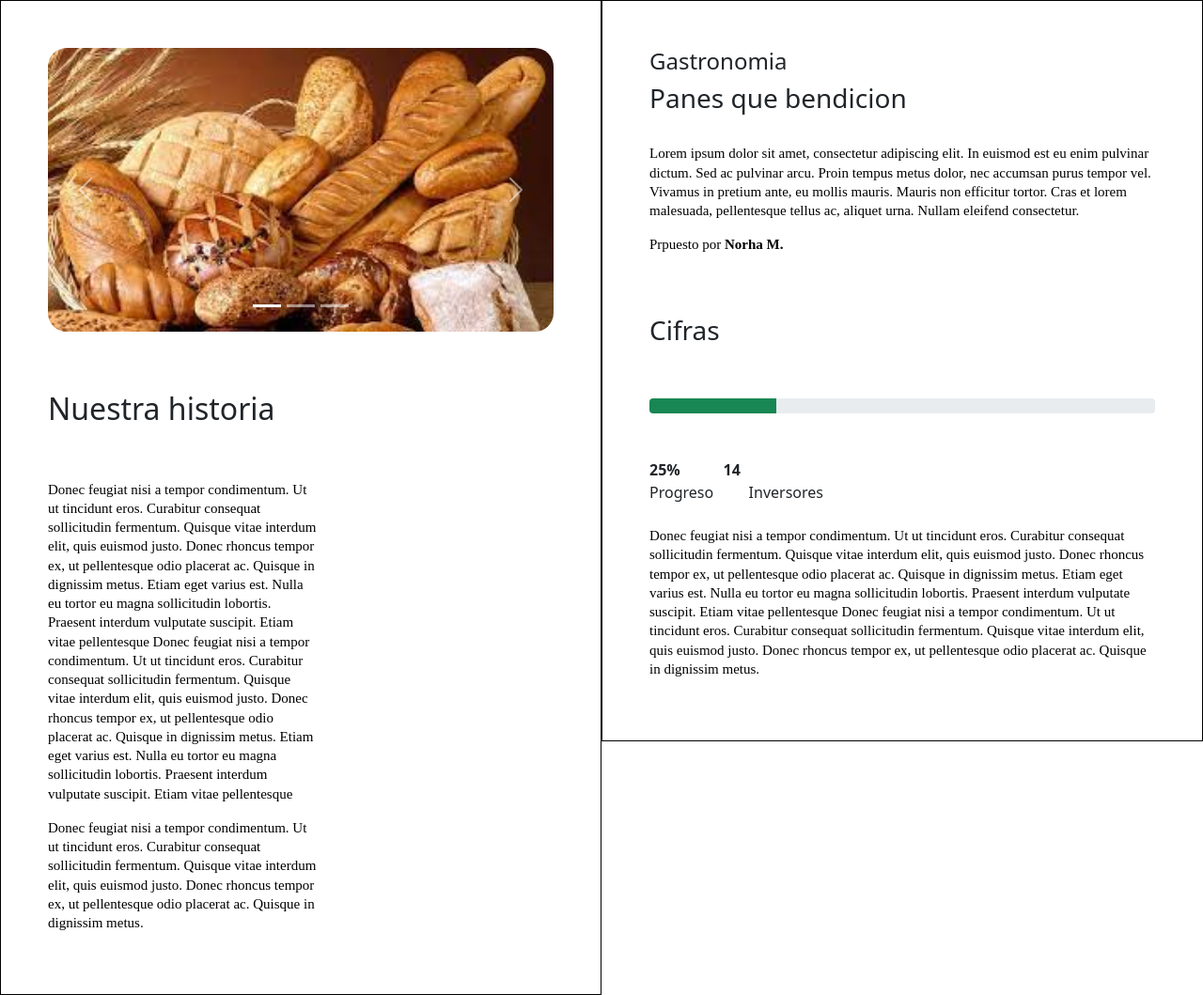
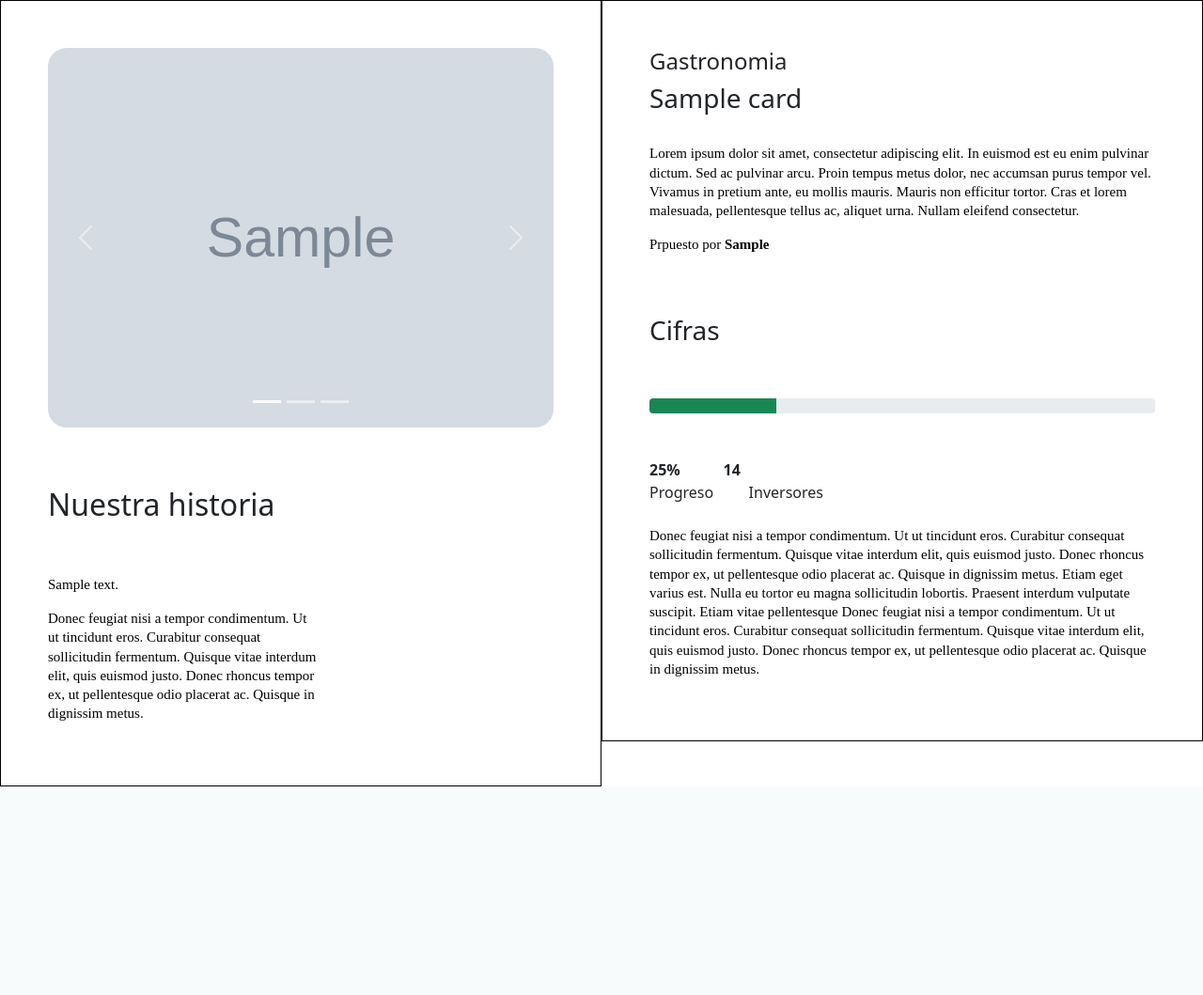
Before and after one commit to ICESI-PI1/knowledge_projects, a Django app: page /detailedinfo/ in a window 1280 px wide. Shown: the part 60-1119 px from the top of the page at 94% size. After the commit the page ends 897 px from the top, so only its background shows below. Run offline with Django 4.2, Linux system fonts and the light colour scheme; tables that the repository leaves empty hold one stand-in row (values such as "Sample post"); grey boxes marked "Sample" are stand-in pictures.

Commit message:
functional detailed_info

```diff
--- a/Auth/urls.py
+++ b/Auth/urls.py
@@ -6,7 +6,5 @@ from Auth import views
 urlpatterns = [
     path('register/',Client_register_view.as_view(),name='register'),
     path('',User_login_view.as_view(),name='login'),
-    path('detailedinfo/', views.detailed_info, name='detailedinfo'),
-    path('bitacora/', views.bitacora, name='bitacora'),
 
 ]
--- a/Auth/views.py
+++ b/Auth/views.py
@@ -64,9 +64,3 @@ def user_login(request):
 
     else:
         return render(request,'login.html')
-
-def detailed_info(request):
-    return render(request,'detailedinfo.html')
-
-def bitacora(request):
-    return render(request,'bitacora.html')
--- a/core/templates/detailedinfo.html
+++ b/core/templates/detailedinfo.html
@@ -13,10 +13,10 @@
 <div class="contenedor">
     <header>
       &nbsp;&nbsp;&nbsp;&nbsp; &nbsp;&nbsp;&nbsp;&nbsp;&nbsp;&nbsp;<b class="title">Conoce a fondo tu proyecto</b>
-      <a href="{% url 'bitacora' %}" class="...">
+      <a href="{% url 'core:binnacle' %}" class="...">
         <button class="knwo_button" >Donar</button></a>
     </header>
-
+    {%for x in project%}
     <section class="know_section">
         <div id="carouselExampleIndicators" class="carousel slide">
             <div class="carousel-indicators">
@@ -26,7 +26,7 @@
             </div>
             <div class="carousel-inner" style="border-radius: 20px;">
               <div class="carousel-item active">
-                <img src="/media/pic/Detailed_Info/pan1.jpg" class="d-block w-100" alt="...">
+                <img src="{{x.img.url}}" class="d-block w-100" alt="...">
               </div>
               <div class="carousel-item">
                 <img src="/media/pic/Detailed_Info/pan2.jpg" class="d-block w-100" alt="...">
@@ -52,14 +52,7 @@
         <BR></BR>
         <div class="text-conteiner">
             <p>
-                Donec feugiat nisi a tempor condimentum. Ut ut tincidunt eros. Curabitur consequat sollicitudin fermentum. Quisque vitae interdum elit,
-                quis euismod justo. Donec rhoncus tempor ex, ut pellentesque odio placerat ac. Quisque in dignissim metus.
-
-                Etiam eget varius est. Nulla eu tortor eu magna sollicitudin lobortis. Praesent interdum vulputate suscipit. Etiam vitae pellentesque
-                Donec feugiat nisi a tempor condimentum. Ut ut tincidunt eros. Curabitur consequat sollicitudin fermentum. Quisque vitae interdum elit,
-                quis euismod justo. Donec rhoncus tempor ex, ut pellentesque odio placerat ac. Quisque in dignissim metus.
-
-                Etiam eget varius est. Nulla eu tortor eu magna sollicitudin lobortis. Praesent interdum vulputate suscipit. Etiam vitae pellentesque
+              {{x.description}}
             </p>
             <p>
               Donec feugiat nisi a tempor condimentum. Ut ut tincidunt eros. Curabitur consequat sollicitudin fermentum. Quisque vitae interdum elit,
@@ -70,13 +63,13 @@
         </section>
     <aside>
         <h4 class="colored-h">Gastronomia</h4>
-        <h3>Panes que bendicion</h3>
+        <h3>{{x.title}}</h3>
         <br>
        <p> Lorem ipsum dolor sit amet, consectetur adipiscing elit. In euismod est eu enim pulvinar dictum. Sed ac pulvinar arcu. Proin tempus metus dolor, nec accumsan purus tempor vel.
 
 Vivamus in pretium ante, eu mollis mauris. Mauris non efficitur tortor. Cras et lorem malesuada, pellentesque tellus ac, aliquet urna. Nullam eleifend consectetur.</p>
 
-<p>Prpuesto por <B class="big-text">Norha M.</B></p>
+<p>Prpuesto por <B class="big-text">{{x.organization}}</B></p>
 <br>
 <br>
 
@@ -103,6 +96,7 @@ Progreso&nbsp;&nbsp;&nbsp;&nbsp; &nbsp;&nbsp;&nbsp;&nbsp;Inversores
 </p>
     </aside>
 </div>
+{%endfor%}
 <script src="https://cdn.jsdelivr.net/npm/bootstrap@5.0.2/dist/js/bootstrap.bundle.min.js" integrity="sha384-MrcW6ZMFYlzcLA8Nl+NtUVF0sA7MsXsP1UyJoMp4YLEuNSfAP+JcXn/tWtIaxVXM" crossorigin="anonymous"></script>
 </body>
 </html>
--- a/core/urls.py
+++ b/core/urls.py
@@ -1,10 +1,12 @@
-
 from django.urls import include, path
 
 from core import views
-
+from core.views import detailed_info
+from core.views import binnacle
 app_name = 'core'
 
 urlpatterns = [
     path('home/', views.home, name ='home'),
+     path('detailedinfo/', detailed_info.as_view(), name='detailedinfo'),
+    path('binnacle/', binnacle.as_view(), name='binnacle'),
 ]
--- a/core/views.py
+++ b/core/views.py
@@ -2,7 +2,7 @@ from django.shortcuts import render
 from django.http import HttpResponse
 from django.contrib.auth.decorators import login_required
 from Auth.decorators import client_required,employee_required
-
+from django.views import View
 
 from .models import Card
 
@@ -13,3 +13,15 @@ from .models import Card
 def home(request):
     obj = Card.objects.all()
     return render(request,'index.html',{'card':obj})
+
+class detailed_info(View):
+    def get(self,request):
+        obj = Card.objects.all()
+        card_id= self.request.GET.get("lang")
+        if card_id:
+            obj= obj.filter(id=card_id)
+        return HttpResponse(render(request,'detailedinfo.html',{'project':obj,}))
+
+class binnacle(View):
+    def get(self,request):
+      return render(request,'binnacle.html')
```
Also changed, not shown: core/templates/binnacle.html (renamed from core/templates/bitacora.html).
